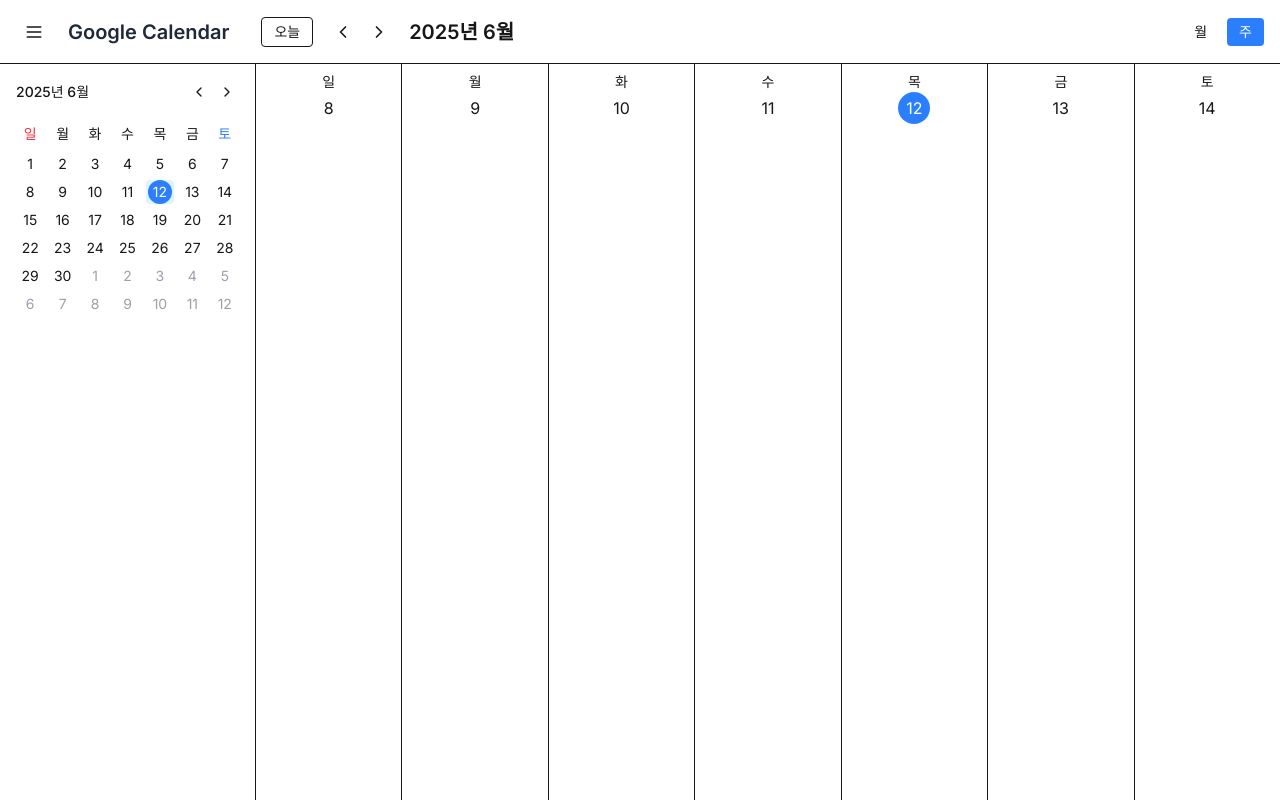
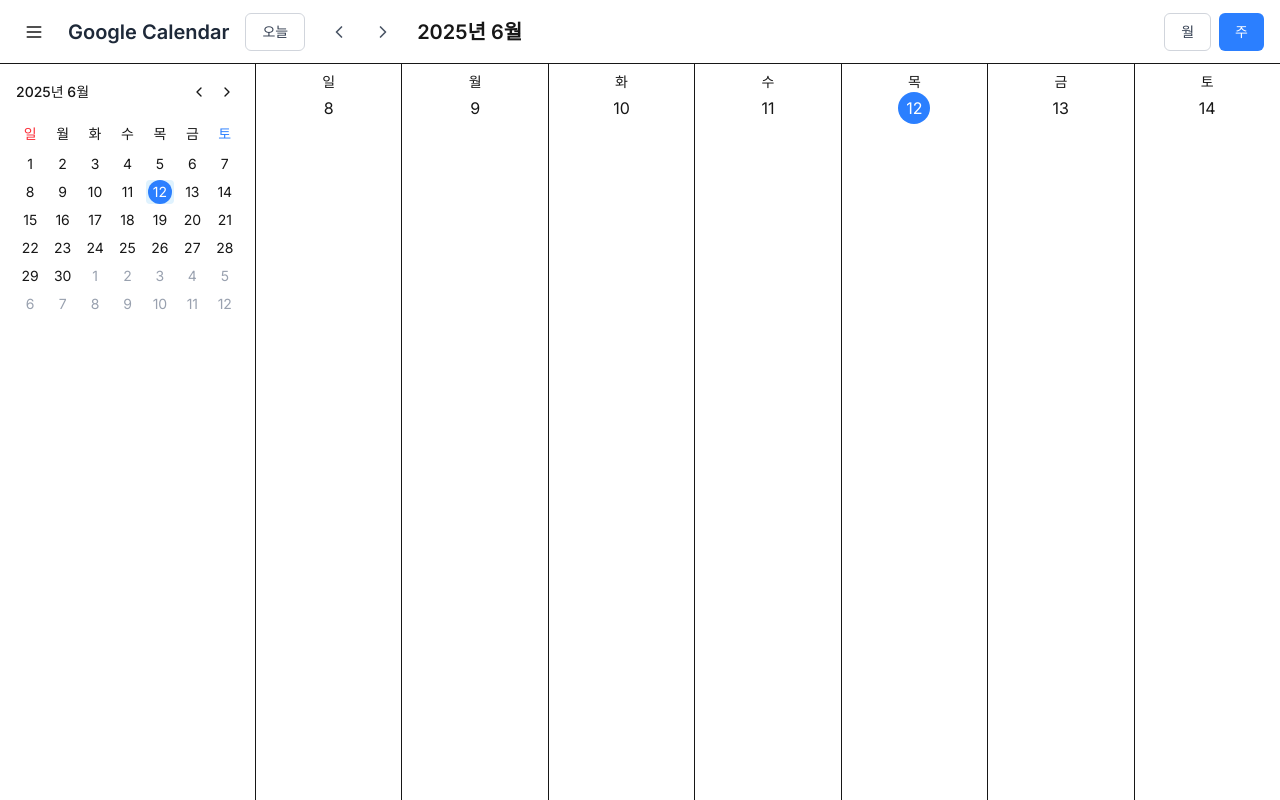
Before and after one commit to wayandway/google-calendar, a Next.js app: page / in a window 1280 px wide. Built offline with nearby package versions, Linux system fonts and the light colour scheme.

Commit message:
refactor: 불필요한 코드 제거

```diff
--- a/src/components/layout/Header.tsx
+++ b/src/components/layout/Header.tsx
@@ -1,5 +1,7 @@
 'use client';
 
+import { format } from 'date-fns';
+import { ko } from 'date-fns/locale';
 import React from 'react';
 
 import { Menu, ChevronLeft, ChevronRight } from 'lucide-react';
@@ -7,31 +9,34 @@ import Link from 'next/link';
 import { useDispatch, useSelector } from 'react-redux';
 
 import { RootState } from '@/store';
-import {
-  setView,
-  moveToPrevMonth,
-  moveToNextMonth,
-  moveToToday,
-} from '@/store/features/calendarSlice';
+import { setSelectedDate, setCurrentDate, setView } from '@/store/features/calendarSlice';
 
 export default function Header() {
   const dispatch = useDispatch();
   const { currentDate, view } = useSelector((state: RootState) => state.calendar);
   const date = new Date(currentDate);
-  const monthNames = [
-    '1월',
-    '2월',
-    '3월',
-    '4월',
-    '5월',
-    '6월',
-    '7월',
-    '8월',
-    '9월',
-    '10월',
-    '11월',
-    '12월',
-  ];
+
+  const handleTodayClick = () => {
+    const today = new Date();
+    dispatch(setSelectedDate(today.toISOString()));
+    dispatch(setCurrentDate(today.toISOString()));
+  };
+
+  const handlePrevMonth = () => {
+    const newDate = new Date(date);
+    newDate.setMonth(date.getMonth() - 1);
+    dispatch(setCurrentDate(newDate.toISOString()));
+  };
+
+  const handleNextMonth = () => {
+    const newDate = new Date(date);
+    newDate.setMonth(date.getMonth() + 1);
+    dispatch(setCurrentDate(newDate.toISOString()));
+  };
+
+  const handleViewChange = (newView: 'month' | 'week') => {
+    dispatch(setView(newView));
+  };
 
   return (
     <header className="h-16 border-b bg-white">
@@ -44,39 +49,45 @@ export default function Header() {
             Google Calendar
           </Link>
           <button
-            onClick={() => dispatch(moveToToday())}
-            className="px-3 py-1 text-sm border rounded hover:bg-gray-100 ml-4"
+            onClick={handleTodayClick}
+            className="px-4 py-2 text-sm font-medium text-gray-700 bg-white border border-gray-300 rounded-md hover:bg-gray-50"
           >
             오늘
           </button>
           <div className="flex items-center space-x-2">
             <button
-              onClick={() => dispatch(moveToPrevMonth())}
-              className="p-1 hover:bg-gray-100 rounded"
+              onClick={handlePrevMonth}
+              className="p-2 text-gray-600 hover:bg-gray-100 rounded-full"
             >
               <ChevronLeft className="w-5 h-5" />
             </button>
             <button
-              onClick={() => dispatch(moveToNextMonth())}
-              className="p-1 hover:bg-gray-100 rounded"
+              onClick={handleNextMonth}
+              className="p-2 text-gray-600 hover:bg-gray-100 rounded-full"
             >
               <ChevronRight className="w-5 h-5" />
             </button>
           </div>
-          <h2 className="text-xl font-semibold">
-            {date.getFullYear()}년 {monthNames[date.getMonth()]}
-          </h2>
+          <h2 className="text-xl font-semibold">{format(date, 'yyyy년 MMMM', { locale: ko })}</h2>
         </div>
         <div className="flex space-x-2">
           <button
-            onClick={() => dispatch(setView('month'))}
-            className={`px-3 py-1 text-sm rounded ${view === 'month' ? 'bg-blue-500 text-white' : 'hover:bg-gray-100'}`}
+            onClick={() => handleViewChange('month')}
+            className={`px-4 py-2 text-sm font-medium rounded-md ${
+              view === 'month'
+                ? 'bg-blue-500 text-white'
+                : 'text-gray-700 bg-white border border-gray-300 hover:bg-gray-50'
+            }`}
           >
             월
           </button>
           <button
-            onClick={() => dispatch(setView('week'))}
-            className={`px-3 py-1 text-sm rounded ${view === 'week' ? 'bg-blue-500 text-white' : 'hover:bg-gray-100'}`}
+            onClick={() => handleViewChange('week')}
+            className={`px-4 py-2 text-sm font-medium rounded-md ${
+              view === 'week'
+                ? 'bg-blue-500 text-white'
+                : 'text-gray-700 bg-white border border-gray-300 hover:bg-gray-50'
+            }`}
           >
             주
           </button>
--- a/src/store/features/calendarSlice.ts
+++ b/src/store/features/calendarSlice.ts
@@ -1,11 +1,9 @@
 import { createSlice, PayloadAction } from '@reduxjs/toolkit';
 
-import { CalendarView } from '@/types/calendar';
-
-interface CalendarState {
+export interface CalendarState {
   currentDate: string;
   selectedDate: string;
-  view: CalendarView;
+  view: 'month' | 'week';
 }
 
 const today = new Date();
@@ -19,22 +17,25 @@ const calendarSlice = createSlice({
   name: 'calendar',
   initialState,
   reducers: {
-    setView(state, action: PayloadAction<CalendarView>) {
-      state.view = action.payload;
+    setCurrentDate(state, action: PayloadAction<string>) {
+      state.currentDate = action.payload;
     },
     setSelectedDate(state, action: PayloadAction<string>) {
       state.selectedDate = action.payload;
       state.currentDate = action.payload;
     },
+    setView(state, action: PayloadAction<'month' | 'week'>) {
+      state.view = action.payload;
+    },
     moveToPrevMonth(state) {
-      const currentDate = new Date(state.currentDate);
-      currentDate.setMonth(currentDate.getMonth() - 1);
-      state.currentDate = currentDate.toISOString();
+      const date = new Date(state.currentDate);
+      date.setMonth(date.getMonth() - 1);
+      state.currentDate = date.toISOString();
     },
     moveToNextMonth(state) {
-      const currentDate = new Date(state.currentDate);
-      currentDate.setMonth(currentDate.getMonth() + 1);
-      state.currentDate = currentDate.toISOString();
+      const date = new Date(state.currentDate);
+      date.setMonth(date.getMonth() + 1);
+      state.currentDate = date.toISOString();
     },
     moveToToday() {
       const today = new Date();
@@ -47,7 +48,13 @@ const calendarSlice = createSlice({
   },
 });
 
-export const { setView, setSelectedDate, moveToPrevMonth, moveToNextMonth, moveToToday } =
-  calendarSlice.actions;
+export const {
+  setCurrentDate,
+  setSelectedDate,
+  setView,
+  moveToPrevMonth,
+  moveToNextMonth,
+  moveToToday,
+} = calendarSlice.actions;
 
 export default calendarSlice.reducer;
```
